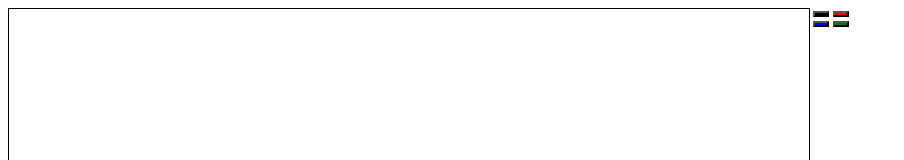
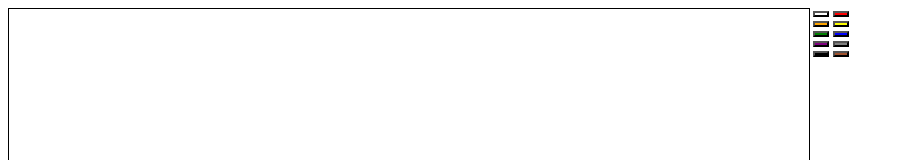
Before and after one commit to StinkyMilo/MouthMusicMayhem, a website with bundled scripts: page index.html in a window 1280 px wide. Shown: the top 160 px of the page, without its empty margins (0-904 px from the left). Built offline with nearby package versions, Linux system fonts and the light colour scheme.

Commit message:
More colors!

```diff
--- a/index.html
+++ b/index.html
@@ -8,12 +8,24 @@
             <canvas id="canvas" width=800 height=400 style="border:1px solid black;"></canvas>
             <table style="width: fit-content; height: fit-content;">
                 <tr>
-                    <td><button class="color" onclick="changeColor(this, 'black');" style="background-color: black;" data-selected="1"></button></td>
+                    <td><button class="color" onclick="changeColor(this, 'white');" style="background-color: white;" data-selected="1"></button></td>
                     <td><button class="color" onclick="changeColor(this, 'red');" style="background-color: red" data-selected="0"></button></td>
                 </tr>
                 <tr>
-                    <td><button class="color" onclick="changeColor(this, 'blue');" style="background-color: blue;" data-selected="0"></button></td>
-                    <td><button class="color" onclick="changeColor(this, 'green');" style="background-color: green" data-selected="0"></button></td>
+                    <td><button class="color" onclick="changeColor(this, 'orange');" style="background-color: orange;" data-selected="0"></button></td>
+                    <td><button class="color" onclick="changeColor(this, 'yellow');" style="background-color: yellow" data-selected="0"></button></td>
+                </tr>
+                <tr>
+                    <td><button class="color" onclick="changeColor(this, 'green');" style="background-color: green;" data-selected="0"></button></td>
+                    <td><button class="color" onclick="changeColor(this, 'blue');" style="background-color: blue" data-selected="0"></button></td>
+                </tr>
+                <tr>
+                    <td><button class="color" onclick="changeColor(this, 'purple');" style="background-color: purple;" data-selected="0"></button></td>
+                    <td><button class="color" onclick="changeColor(this, 'gray');" style="background-color: gray" data-selected="0"></button></td>
+                </tr>
+                <tr>
+                    <td><button class="color" onclick="changeColor(this, 'black');" style="background-color: black;" data-selected="0"></button></td>
+                    <td><button class="color" onclick="changeColor(this, 'sienna');" style="background-color: sienna" data-selected="0"></button></td>
                 </tr>
                 <tr></tr>
             </table>
--- a/new.css
+++ b/new.css
@@ -6,7 +6,7 @@
 }
 
 .color[data-selected="0"] {
-    border: 0px black solid;
+    border: 1px black solid;
 }
 
 .color[data-selected="1"] {
```
